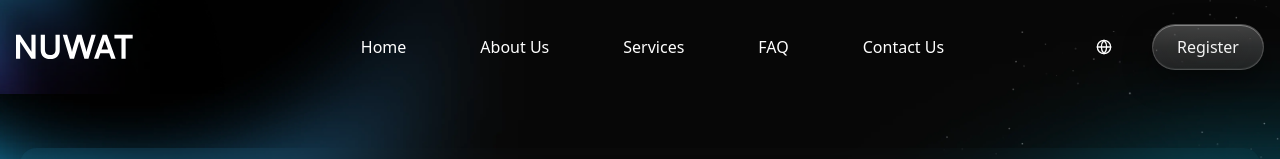
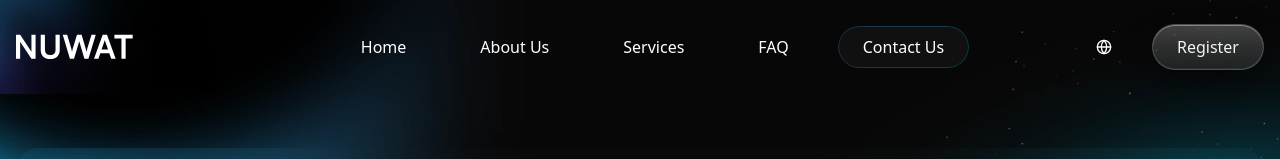
Before and after one commit to Cozmiq-Codes/nuwat, a Next.js app: page /about/contact in a window 1280 px wide. Shown: the top 159 px of the page. Built offline with nearby package versions, Linux system fonts and the light colour scheme.

Commit message:
feat: Add active state styling for navigation links and apply minor code cleanups.

```diff
--- a/app/globals.css
+++ b/app/globals.css
@@ -165,6 +165,14 @@ button {
 
 .link-wrapper:hover::before {
   opacity: 1;
+}
+
+.link-wrapper.active {
+  background-color: rgba(255, 255, 255, 0.04);
+}
+
+.link-wrapper.active::before {
+  opacity: 1 !important;
 }
 
 .local-btn {
--- a/components/layout/Navbar.tsx
+++ b/components/layout/Navbar.tsx
@@ -3,6 +3,7 @@
 import { useState, useEffect } from "react";
 import Image from "next/image";
 import Link from "next/link";
+import { usePathname } from "next/navigation";
 import LanguageSwitcher from "@/components/global/LanguageSwitcher";
 
 const logo = "/layout/navbar/logo.svg";
@@ -26,6 +27,7 @@ interface NavbarProps {
 const Navbar = ({ nav, common, lang }: NavbarProps) => {
   const [isMenuOpen, setIsMenuOpen] = useState(false);
   const [isScrolled, setIsScrolled] = useState(false);
+  const pathname = usePathname();
 
   const toggleMenu = () => {
     setIsMenuOpen(!isMenuOpen);
@@ -74,28 +76,45 @@ const Navbar = ({ nav, common, lang }: NavbarProps) => {
 
           <div className={`navbar-links-wrapper ${isMenuOpen ? "open" : ""}`}>
             <ul className={"lg:ml-25"}>
-              {navLinks.map((link, index) => (
+              {navLinks.map((link, index) => {
+                const isHome = link.url === `/${lang}`;
+                const isActive =
+                  pathname === link.url ||
+                  (pathname?.startsWith(link.url) &&
+                    pathname[link.url.length] === "/" &&
+                    !isHome);
+
+                return (
                   <Link
                     href={link.url}
                     key={index}
                     onClick={() => setIsMenuOpen(false)}
                   >
                     <li>
-                    <div className={"link-wrapper"}>{link.name}</div>
+                      <div
+                        className={`link-wrapper ${isActive ? "active" : ""}`}
+                      >
+                        {link.name}
+                      </div>
                     </li>
                   </Link>
-              ))}
+                );
+              })}
             </ul>
             <div className={"flex flex-col gap-4 lg:hidden mt-4"}>
               <LanguageSwitcher />
-              <button className={"secondary-btn"}>{common.buttons.register}</button>
+              <button className={"secondary-btn"}>
+                {common.buttons.register}
+              </button>
             </div>
           </div>
 
           <div className="flex items-center gap-4">
             <div className={"hidden lg:flex items-center gap-2"}>
               <LanguageSwitcher />
-              <button className={"secondary-btn"}>{common.buttons.register}</button>
+              <button className={"secondary-btn"}>
+                {common.buttons.register}
+              </button>
             </div>
 
             <button
```
Also changed, not shown: components/pages/about/vision/Vision.tsx (+6 -6 lines). Lines whose indentation alone changed are shown as unchanged.
